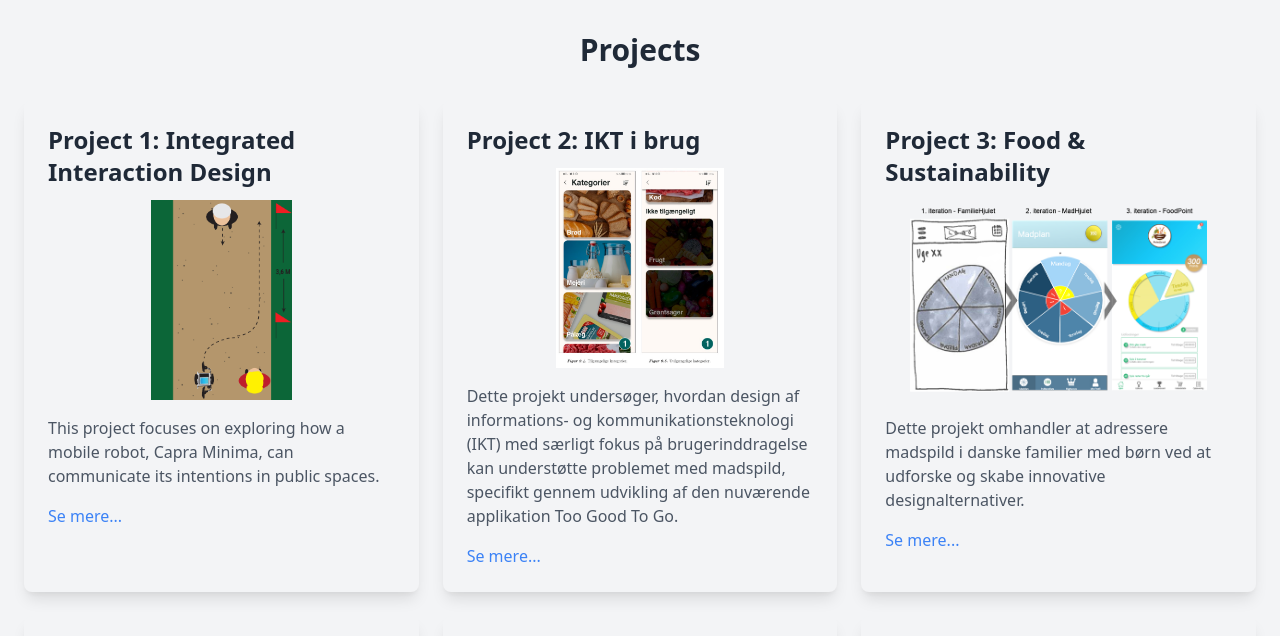
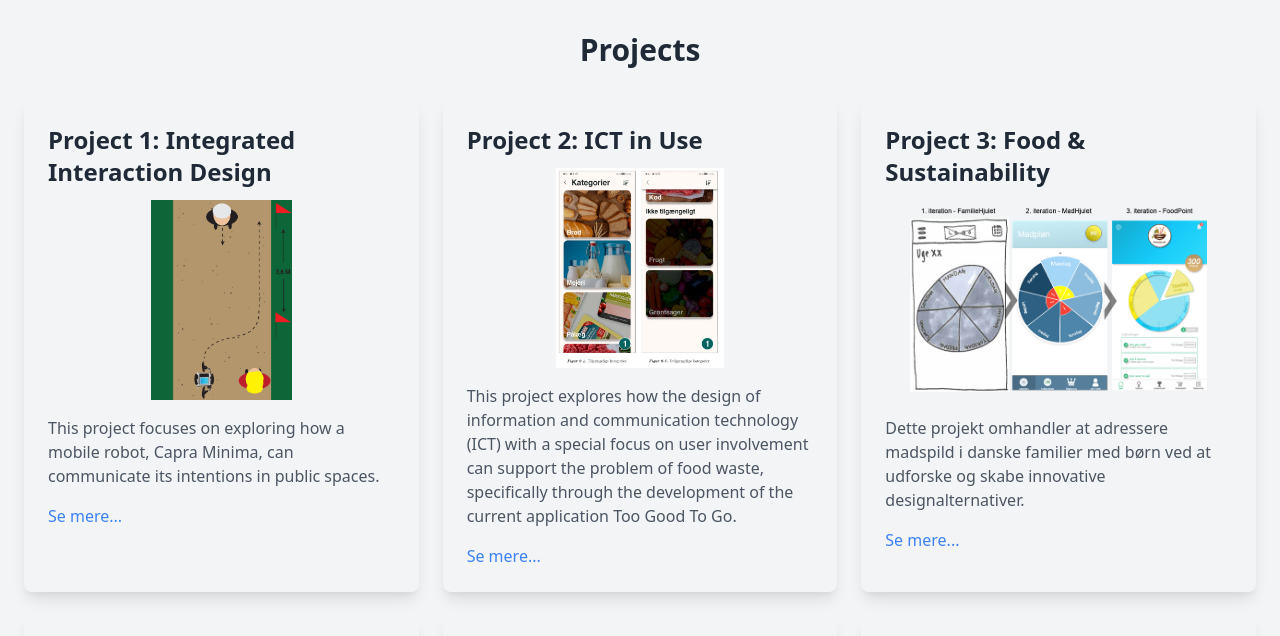
Before and after one commit to Ralleeer/EngRasmus.github.io, a plain HTML site: page index.html in a window 1280 px wide. Shown: the part 880-1516 px from the top of the page. Drawn offline with nearby package versions, Linux system fonts and the light colour scheme.

Commit message:
Update index.html

```diff
--- a/index.html
+++ b/index.html
@@ -120,9 +120,9 @@
 
             <!-- Projekt 2 -->
             <div class="bg-gray-100 shadow-lg rounded-lg p-6">
-                <h3 class="text-2xl font-bold text-gray-800 mb-3"><strong>Project 2:</strong> IKT i brug</h3>
+                <h3 class="text-2xl font-bold text-gray-800 mb-3"><strong>Project 2:</strong> ICT in Use</h3>
                 <img src="billeder/Screenshot_2.png" alt="Projekt 1 Billede" class="rounded-lg mb-4 w-full object-contain" style="height: 200px;">
-                <p class="text-gray-600 mb-4">Dette projekt undersøger, hvordan design af informations- og kommunikationsteknologi (IKT) med særligt fokus på brugerinddragelse kan understøtte problemet med madspild, specifikt gennem udvikling af den nuværende applikation Too Good To Go.<span id="moreText2" class="hidden"> Projektet bygger på en hypotese om, at brugerinddragelse i designprocessen kan føre til udviklingen af løsninger, der effektivt kan reducere madspild. Gennem en kombination af teori og praktisk metode arbejder projektet med at identificere og designe forbedringer til Too Good To Go-appen for at øge brugerengagement og reducere madspild.</span></p>
+                <p class="text-gray-600 mb-4">This project explores how the design of information and communication technology (ICT) with a special focus on user involvement can support the problem of food waste, specifically through the development of the current application Too Good To Go.<span id="moreText2" class="hidden"> This project investigates how the design of information and communication technology (ICT), with a special focus on user involvement, can support the issue of food waste, specifically through the development of the current application Too Good To Go. The project is based on the hypothesis that user involvement in the design process can lead to the development of solutions that can effectively reduce food waste. Through a combination of theory and practical method, the project works to identify and design improvements to the Too Good To Go app to increase user engagement and reduce food waste.</span></p>
                 <button onclick="toggleText('moreText2', 'seeMoreBtn2', 'seeLessBtn2')" class="text-blue-500 hover:text-blue-700 transition-colors cursor-pointer">Se mere...</button>
             </div>
 
```
